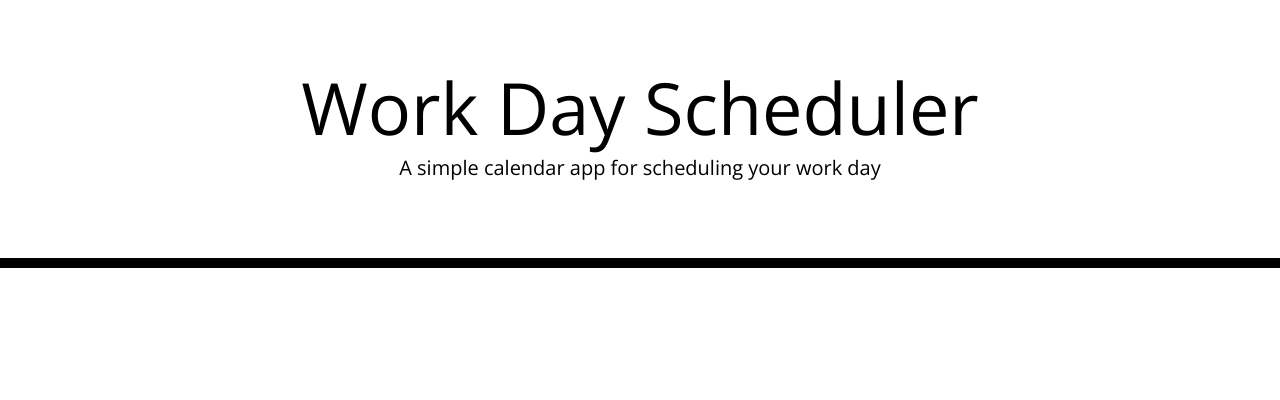
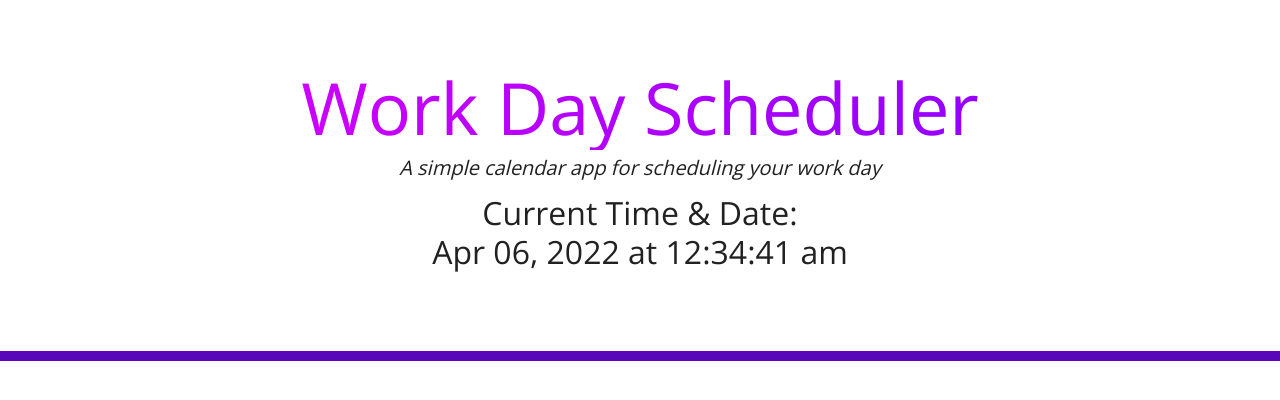
Before and after one commit to adrianstrozzi/Tec05WorkDayScheduler, a plain HTML site: page index.html in a window 1280 px wide. Drawn offline with nearby package versions, Linux system fonts and the light colour scheme.

Commit message:
Added function to display date and time and updated some styles

```diff
--- a/assets/css/style.css
+++ b/assets/css/style.css
@@ -13,12 +13,30 @@ textarea {
   padding: 10px;
 }
 
+h1 {
+  background: linear-gradient(to right, #e100ff, #7f00ff);
+  -webkit-background-clip: text;
+  -webkit-text-fill-color: transparent;
+}
+
+p {
+  /* color: white; */
+  color: #212121;
+  font-style: italic;
+}
+
+h2 {
+  /* color: #ffc800; */
+  /* color: white; */
+  color: #212121;
+}
 .jumbotron {
   text-align: center;
   background-color: transparent;
+  /* background-color: #212122; */
   color: black;
   border-radius: 0;
-  border-bottom: 10px solid black;
+  border-bottom: 10px solid rgb(89, 5, 185);
 }
 
 .description {
--- a/assets/js/script.js
+++ b/assets/js/script.js
@@ -0,0 +1,11 @@
+var timeDisplayEl = $('#time-display');
+
+// Function to display time
+function displayTime() {
+  var rightNow = moment().format('MMM DD, YYYY [at] hh:mm:ss a');
+  timeDisplayEl.text(rightNow);
+}
+
+
+
+setInterval(displayTime, 1000);
--- a/index.html
+++ b/index.html
@@ -17,6 +17,7 @@
   <header class="jumbotron">
     <h1 class="display-3">Work Day Scheduler</h1>
     <p class="lead">A simple calendar app for scheduling your work day</p>
+    <h2>Current Time &amp; Date: <br /> <span id="time-display">00:00:00</span></h2>
     <p id="currentDay" class="lead"></p>
   </header>
   <div class="container">
@@ -25,6 +26,7 @@
 
   <script src="https://cdnjs.cloudflare.com/ajax/libs/jquery/3.2.1/jquery.min.js"></script>
   <script src="https://cdnjs.cloudflare.com/ajax/libs/moment.js/2.24.0/moment.min.js"></script>
+  <script src="./assets/js/script.js"></script>
 </body>
 
 </html>
```
